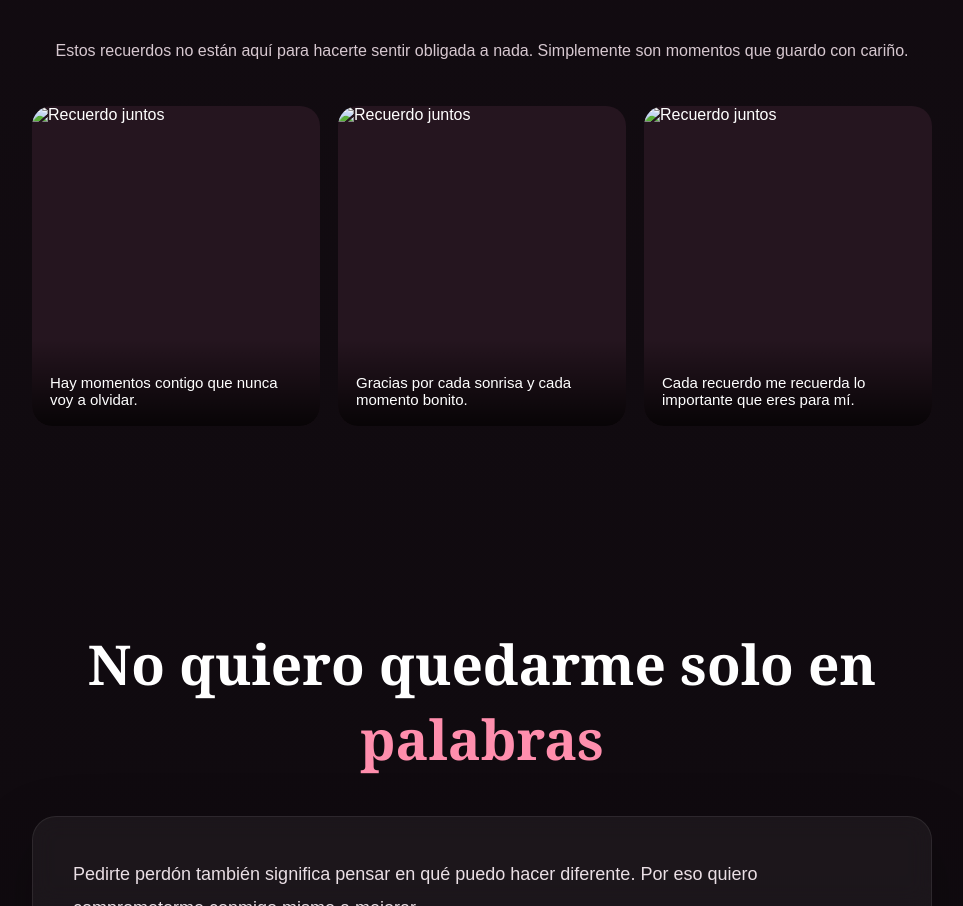
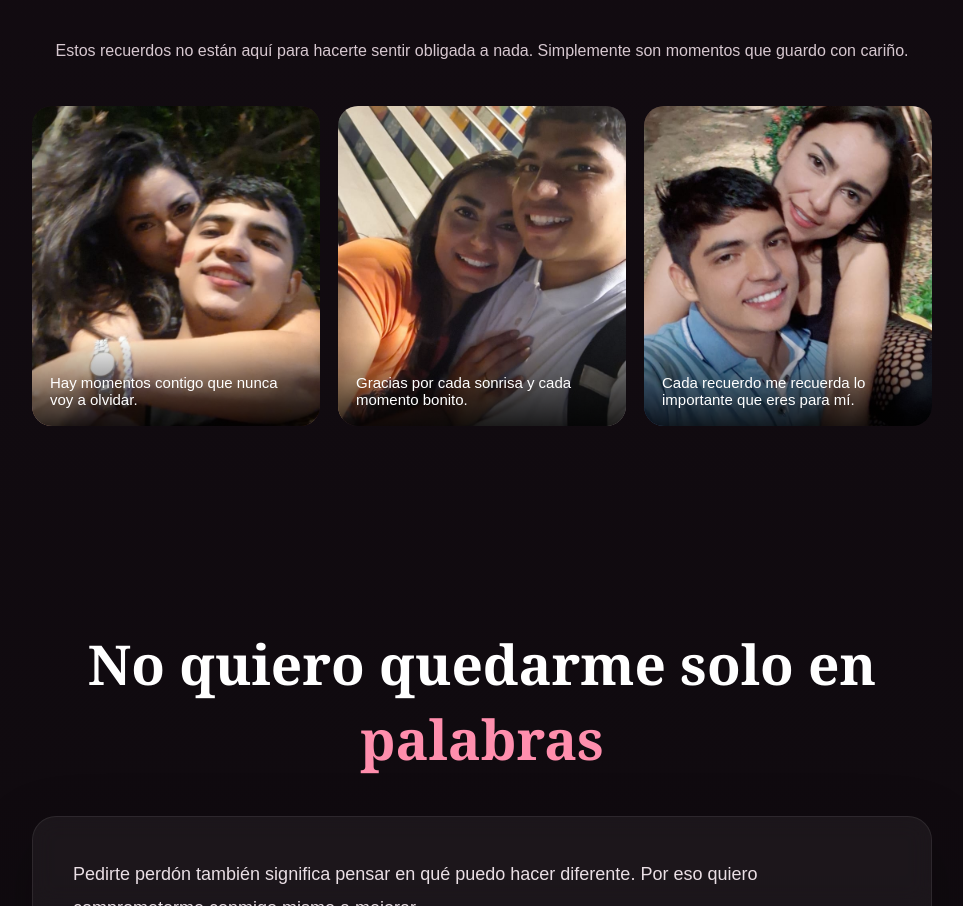
Before and after one commit to josejimenezruiz/cumple, a plain HTML site: page index.html in a window 1280 px wide. Shown: the part 2137-3043 px from the top of the page, without its empty margins (158-1121 px from the left). Drawn offline with Linux system fonts and the light colour scheme.

Commit message:
Update index.html

```diff
--- a/index.html
+++ b/index.html
@@ -409,21 +409,21 @@
       <div class="gallery">
 
         <div class="photo">
-          <img src="foto1.jpeg" alt="Recuerdo juntos">
+          <img src="foto1.jpg" alt="Recuerdo juntos">
           <div class="photo-text">
             Hay momentos contigo que nunca voy a olvidar.
           </div>
         </div>
 
         <div class="photo">
-          <img src="foto2.jpeg" alt="Recuerdo juntos">
+          <img src="foto2.jpg" alt="Recuerdo juntos">
           <div class="photo-text">
             Gracias por cada sonrisa y cada momento bonito.
           </div>
         </div>
 
         <div class="photo">
-          <img src="foto3.jpeg" alt="Recuerdo juntos">
+          <img src="foto3.jpg" alt="Recuerdo juntos">
           <div class="photo-text">
             Cada recuerdo me recuerda lo importante que eres para mí.
           </div>
```
